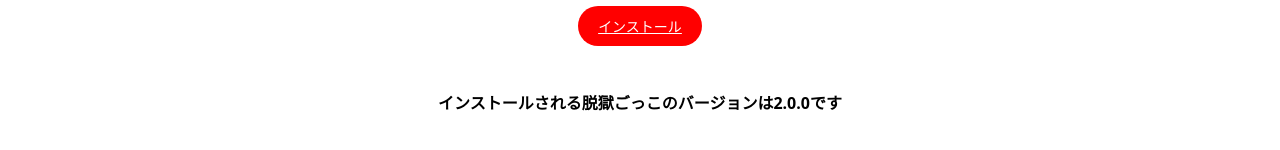
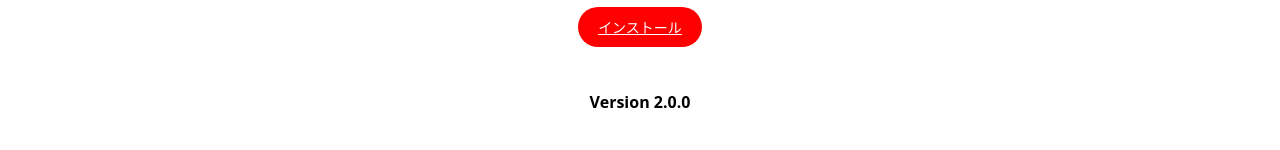
Before and after one commit to iGeek-OS2/PlayingEscape-Reborn, a plain HTML site: page index.html in a window 1280 px wide. Shown: the part 398-548 px from the top of the page. Drawn offline with Linux system fonts and the light colour scheme.

Commit message:
Update index.html

```diff
--- a/index.html
+++ b/index.html
@@ -39,6 +39,7 @@
             cursor: pointer;
             border-radius: 25px; /* Rounded corners */
             margin-top: 10px;
+    　　　　　text-decoration: none;
         }
 
    #top-bar {
@@ -103,7 +104,7 @@
     </section>
 <br>
 <br>
-<b>インストールされる脱獄ごっこのバージョンは2.0.0です</b>
+<b>Version 2.0.0</b>
 
 </body>
 </html>
```
